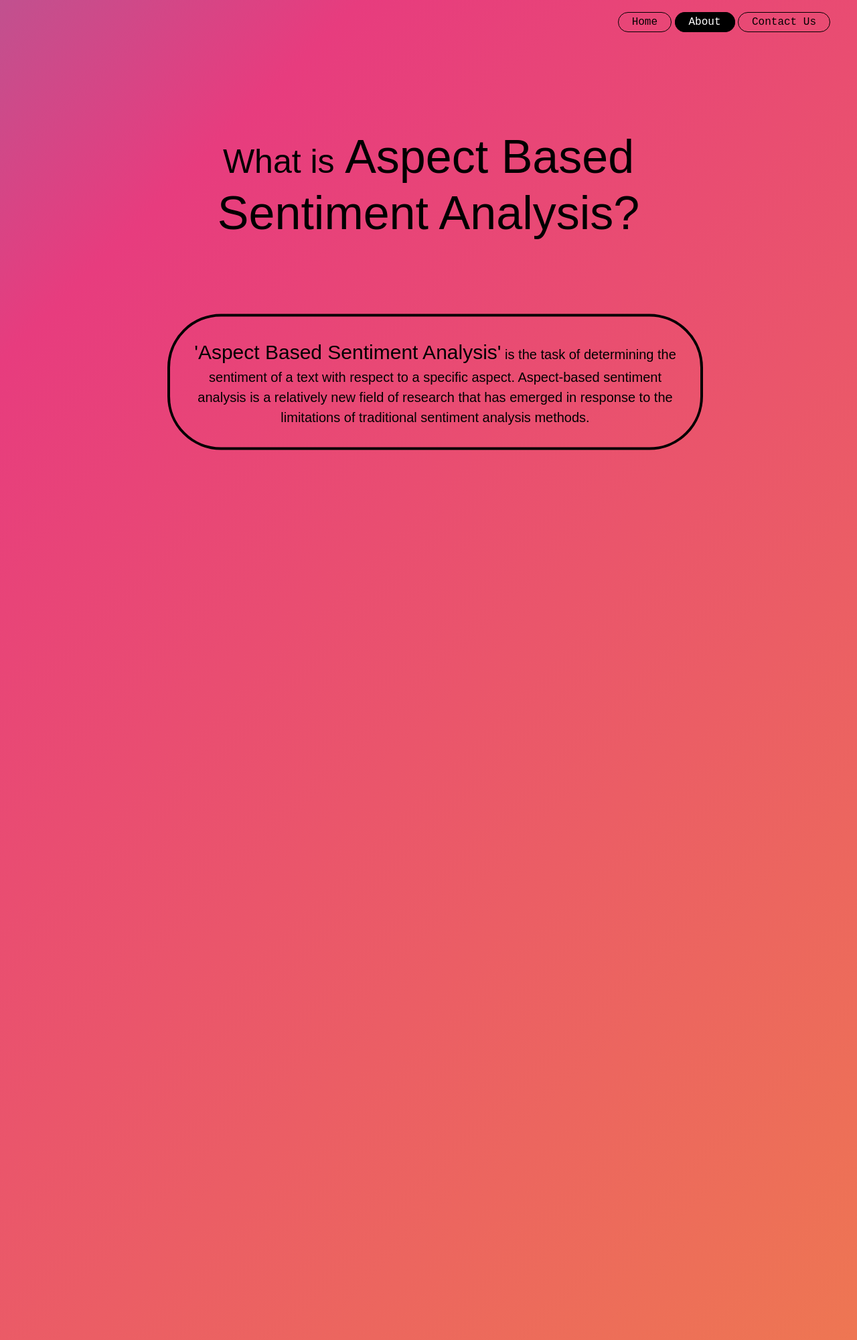
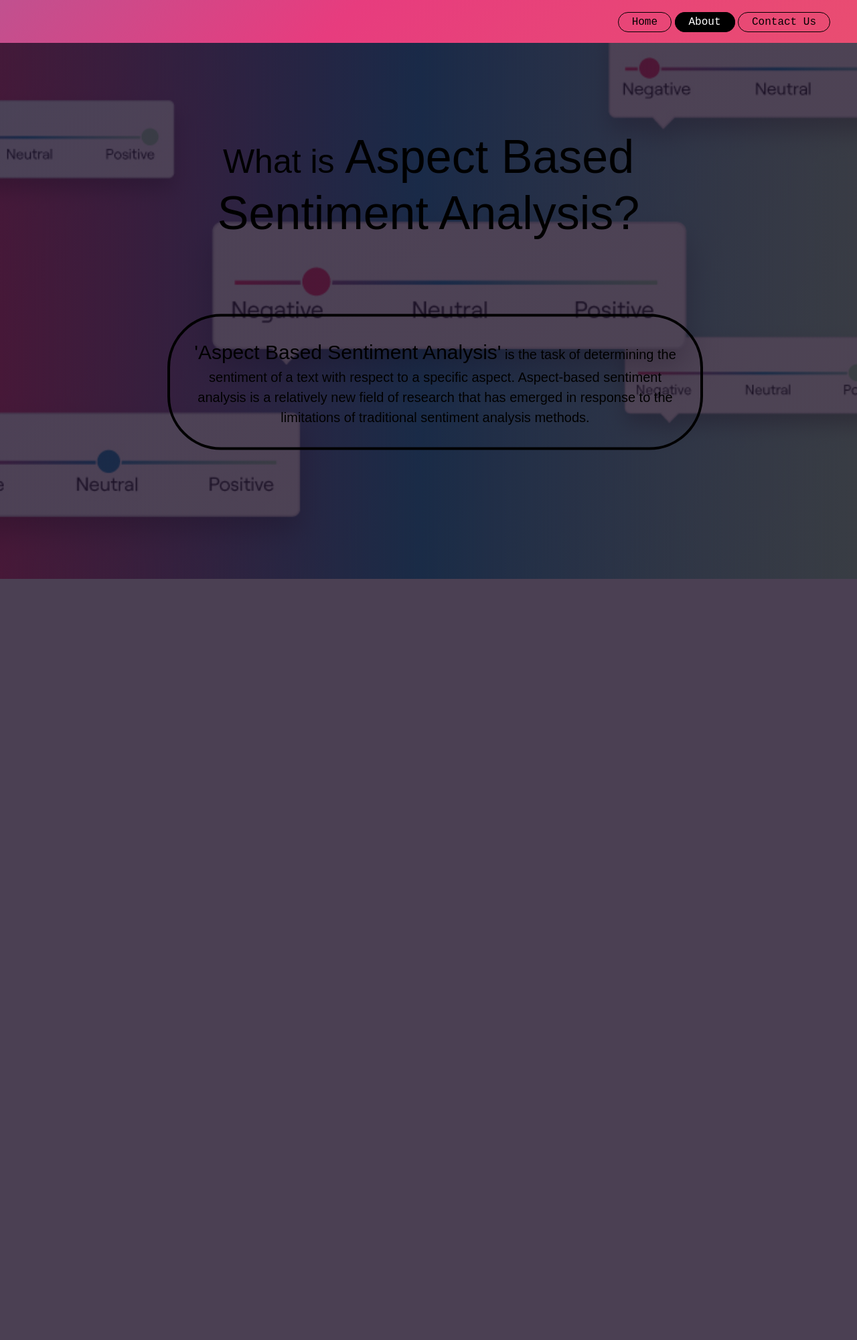
Before and after one commit to MFRSiam/SentimentAnalysis_CSE299, a Django app: page /abouts/ in a window 1280 px wide. Shown: the whole page at 67% size. After the commit the page ends 864 px from the top, so only its background shows below. Run offline with Django 4.2, Linux system fonts and the light colour scheme; parts of the project's set-up code (start-up, migrations or seed data) failed here and were passed over.

Commit message:
Fixed Some CSS ISSUE

```diff
--- a/webpage/static/css/about.css
+++ b/webpage/static/css/about.css
@@ -65,9 +65,23 @@ ul li.active2 a{
 .pic {
     min-height: 100vh;
     width: 100%;
-    background-image: linear-gradient(rgba(4,9,30,0.7),rgba(4,9,30,0.7), url(../img/try.jpg));
-
+    background-image: linear-gradient(rgba(4, 9, 30, 0.7), rgba(4, 9, 30, 0.7));
+    /* background-image: url('/static/img/try.jpg'); */
     background-position: center;
-    background-size:cover;
+    background-size: cover;
     position: relative;
 }
+
+.pic::after {
+    content: "";
+    position: absolute;
+    top: 0;
+    left: 0;
+    right: 0;
+    bottom: 0;
+    background-image: url('/static/img/try.jpg');
+    background-position: center;
+    background-size: cover;
+    opacity: 0.7;
+    z-index: -1;
+}
--- a/webpage/static/css/core.css
+++ b/webpage/static/css/core.css
@@ -10,10 +10,27 @@ html, body {
     padding: 0;
 }
 
+body {
+    background: linear-gradient(-45deg, #ee7752, #e73c7e, #23a6d5, #23d5ab);
+    background-size: 400% 400%;
+    animation: gradient 15s ease infinite;
+    height: 100vh;
+}
 
+@keyframes gradient {
+    0% {
+        background-position: 0% 50%;
+    }
+    50% {
+        background-position: 100% 50%;
+    }
+    100% {
+        background-position: 0% 50%;
+    }
+}
 
 header {
-    height: 150vh;
+    height: 8vh;
     background-size: cover;
     background-position: center;
 }
--- a/webpage/static/css/index.css
+++ b/webpage/static/css/index.css
@@ -1,3 +1,5 @@
+
+
 ul li.active a{
     background-color: black;
     color: white;
```
Also changed, not shown: other parts of webpage/static/css/core.css (+6 -42 lines).
